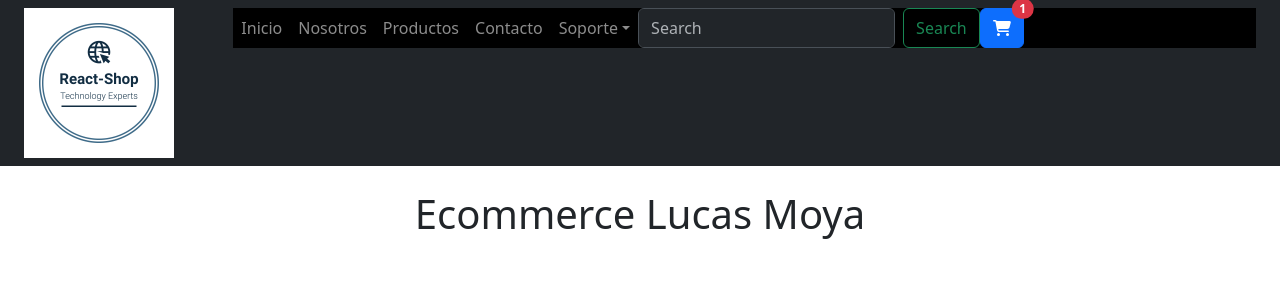
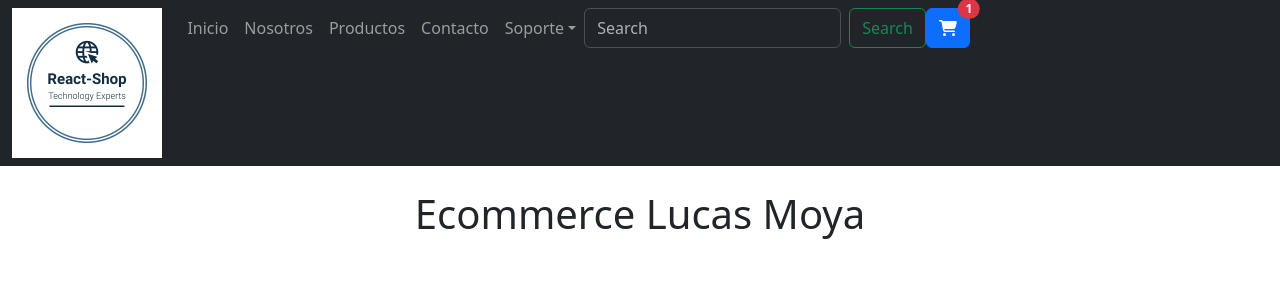
Before and after one commit to Lucasfmoya/PF-ReactJS-Moya, a React (Vite) app: page / in a window 1280 px wide. Shown: the top 300 px of the page. Built offline with nearby package versions, Linux system fonts and the light colour scheme.

Commit message:
probando estilos 2

```diff
--- a/src/App.css
+++ b/src/App.css
@@ -1,8 +1,3 @@
 .logo-menu {
   height: 150px;
 }
-.minav {
-  display: flex !important;
-  justify-content: space-between;
-  background: #000;
-}
--- a/src/components/NavBar.jsx
+++ b/src/components/NavBar.jsx
@@ -11,7 +11,6 @@ export const NavBar = () => {
   return (
     <Navbar expand="lg" bg="dark" data-bs-theme="dark">
       <Container fluid>
-        <Container fluid>
         <div className="row">
           <div className="col-lg-2">
             <Navbar.Brand className="" href="#home">
@@ -20,7 +19,7 @@ export const NavBar = () => {
           </div>
           <div className="col-lg-10">
             <Navbar.Toggle aria-co ntrols="basic-navbar-nav" />
-              <Navbar.Collapse className="minav" id="basic-navbar-nav">
+            <Navbar.Collapse id="basic-navbar-nav">
               <Nav className="me-auto ">
                 <Nav.Link href="#home">Inicio</Nav.Link>
                 <Nav.Link href="#link">Nosotros</Nav.Link>
@@ -49,7 +48,6 @@ export const NavBar = () => {
           </div>
         </div>
       </Container>
-      </Container>
     </Navbar>
   );
 };
```
Lines whose indentation alone changed are shown as unchanged.
